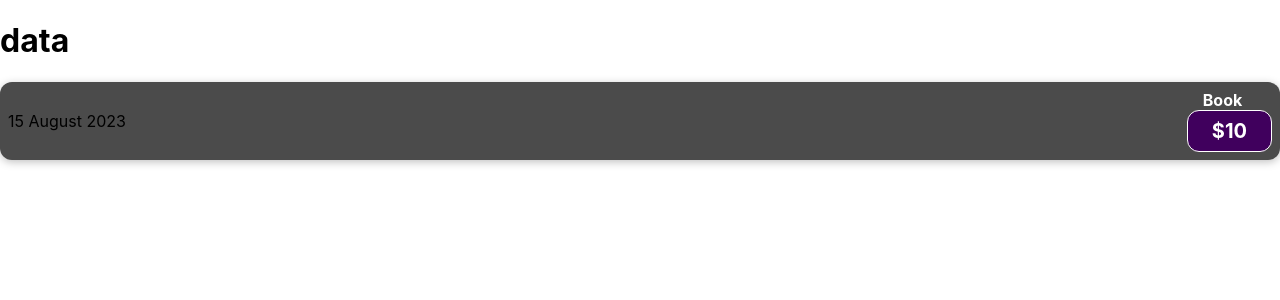
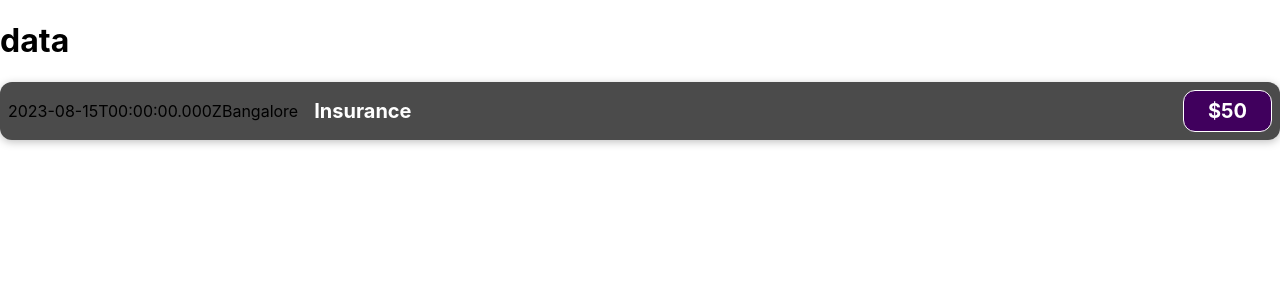
Before and after one commit to sanju0911/ExpenseTracker_Using_React, a React (Create React App) app in the folder learning_react/: page / in a window 1280 px wide. Shown: the top 300 px of the page. Built offline with nearby package versions, Linux system fonts and the light colour scheme.

Commit message:
added jsx
updates the expenses into dynamic

```diff
--- a/learning_react/src/components/ExpenseItem.js
+++ b/learning_react/src/components/ExpenseItem.js
@@ -1,14 +1,20 @@
-// Write your code at relevant places in the code below:
+// Write yoour code at relevant places in the code below:
 
 import "./ExpenseItem.css";
 
 function ExpenseItem() {
+  const expenseDate = new Date(2023, 7, 15).toISOString();
+  const expenseTitle = "Insurance";
+  const expenseAmount = 50;
+  const expenseLocation = "Bangalore";
+
   return (
     <div className="expense-item">
-      <div>15 August 2023</div>
-      <div>
-        <h2 className="expense-item__description ">Book</h2>
-        <div className="expense-item__price">$10</div>
+      <div>{expenseDate}</div>
+      <div className="expense-item_location">{expenseLocation}</div>
+      <div className="expense-item__description">
+        <h2>{expenseTitle}</h2>
+        <div className="expense-item__price">${expenseAmount}</div>
       </div>
     </div>
   );
```
